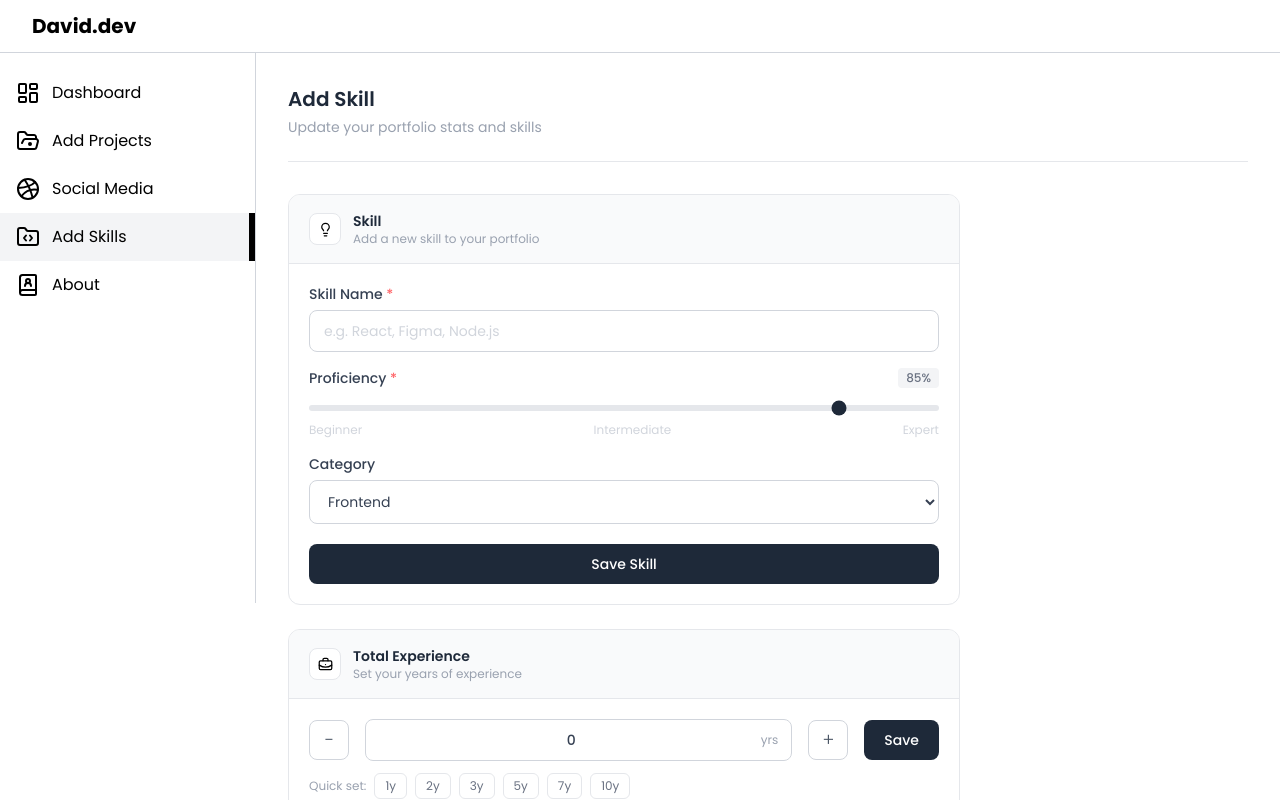
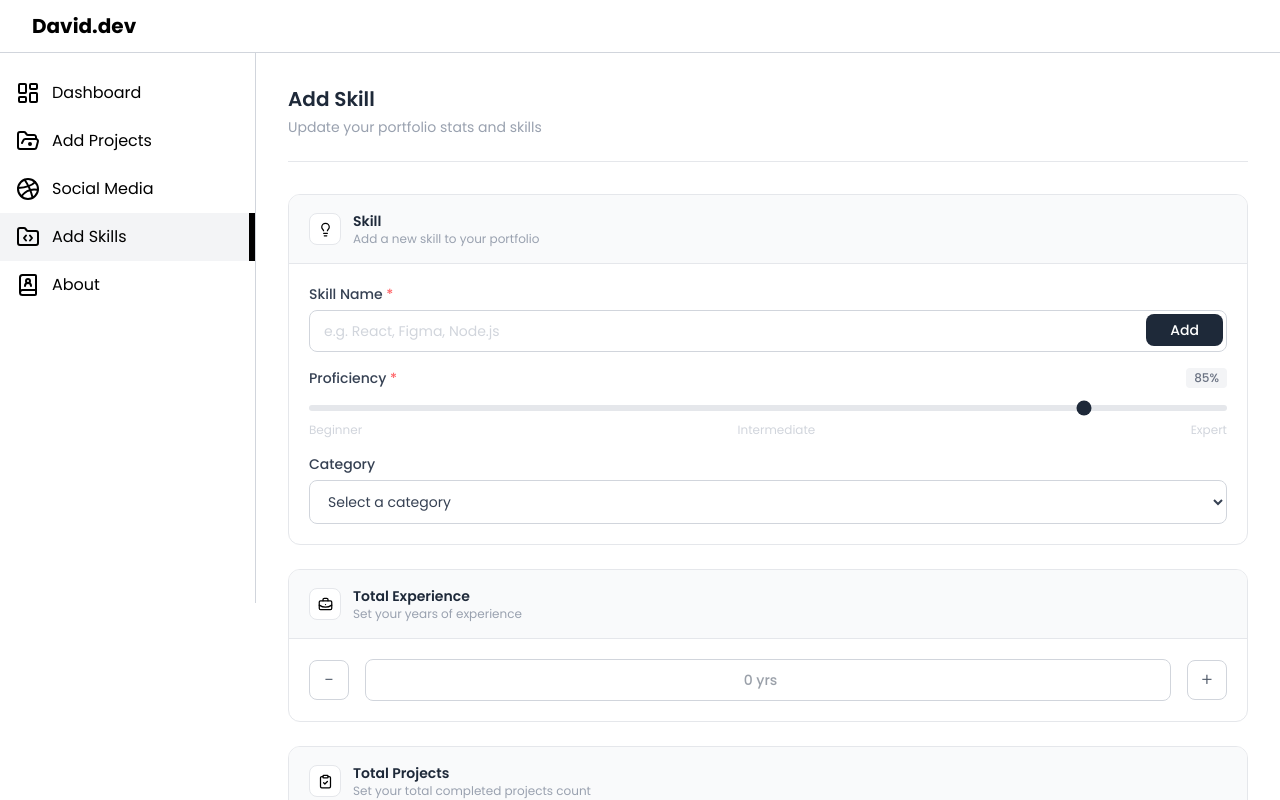
Before and after one commit to DAVID25JAVA/Portfolio_Dashboard, a Next.js app: page /add-skills in a window 1280 px wide. Built offline with nearby package versions, Linux system fonts and the light colour scheme; a web font is replaced by a local one.

Commit message:
working on skill page

```diff
--- a/src/app/add-skills/page.jsx
+++ b/src/app/add-skills/page.jsx
@@ -1,18 +1,94 @@
-import { BriefcaseBusiness, ClipboardCheck, Lightbulb } from 'lucide-react'
-import React from 'react'
+"use client";
+import API from "@/API/API";
+import {
+  setSkillData,
+  setSkillError,
+  setSkillLoading,
+} from "@/features/skillSlice";
+import { BriefcaseBusiness, ClipboardCheck, Lightbulb } from "lucide-react";
+import React, { useState } from "react";
+import toast from "react-hot-toast";
+import { useDispatch, useSelector } from "react-redux";
 
 export default function page() {
+  const { skillLoading } = useSelector((state) => state.skill);
+  const dispatch = useDispatch();
+  const [tech, setTech] = useState("");
+  const [skill, setSkill] = useState({
+    skill: [],
+    category: "",
+    exp: "",
+    totalProject: "",
+  });
+
+  const handleSkill = () => {
+    if (!tech?.trim) {
+      toast.error("Enter your skill");
+      return;
+    }
+    setSkill({
+      ...skill,
+      skill: [...skill?.skill, tech],
+    });
+    setTech("");
+  };
+
+  const handleSubmit = async (e) => {
+    e.preventDefault();
+
+
+
+    const payload = {
+      skill: skill?.skill,
+      exp: skill?.exp,
+      category: skill?.category,
+      totalProject: skill?.totalProject,
+    };
+
+    if (!skill.skill || !skill.category || !skill.exp || !skill?.totalProject) {
+      toast.error("Please fill Data !");
+      return;
+    }
+
+    try {
+      dispatch(setSkillLoading(true));
+      const res = await API({
+        method: "POST",
+        url: "/skill/create",
+        data: payload,
+      });
+      if (res?.success) {
+        dispatch(setSkillData(res?.data));
+        dispatch(setSkillLoading(false));
+        setSkill({
+          skill: [],
+          category: "",
+          exp: "",
+          totalProject: "",
+        });
+        setTech("");
+      }
+    } catch (error) {
+      dispatch(setSkillLoading(false));
+      dispatch(setSkillError(error?.message));
+    }
+  };
+
+  console.log("Skill--->", skill);
+  console.log("Tech--->", tech);
+
   return (
     <div className="p-4 sm:p-8 bg-white min-h-full">
-
       {/* Page Header */}
       <div className="mb-8 pb-6 border-b border-gray-200">
         <h1 className="text-xl font-semibold text-gray-800">Add Skill</h1>
-        <p className="text-sm text-gray-400 mt-1">Update your portfolio stats and skills</p>
+        <p className="text-sm text-gray-400 mt-1">
+          Update your portfolio stats and skills
+        </p>
       </div>
 
-      <div className="max-w-2xl space-y-6">
-
+      <form onSubmit={handleSubmit}>
+        <div className="max-w-5xl w-full space-y-6">
           {/* ── SKILL SECTION ── */}
           <div className="border border-gray-200 rounded-xl overflow-hidden">
             {/* Section header */}
@@ -22,23 +98,32 @@ export default function page() {
               </div>
               <div>
                 <p className="text-sm font-semibold text-gray-800">Skill</p>
-              <p className="text-xs text-gray-400">Add a new skill to your portfolio</p>
+                <p className="text-xs text-gray-400">
+                  Add a new skill to your portfolio
+                </p>
               </div>
             </div>
 
             {/* Form body */}
             <div className="p-5 space-y-4">
-
               {/* Skill Name */}
-            <div>
+              <div className="relative">
                 <label className="block text-sm font-medium text-gray-700 mb-1.5">
                   Skill Name <span className="text-red-400">*</span>
                 </label>
                 <input
                   type="text"
+                  value={tech}
+                  onChange={(e) => setTech(e.target.value)}
                   placeholder="e.g. React, Figma, Node.js"
                   className="w-full px-3.5 py-2.5 text-sm border border-gray-300 rounded-lg bg-white outline-none focus:ring-2 focus:ring-gray-200 focus:border-gray-400 transition-all placeholder-gray-300 text-gray-700"
                 />
+                <button type="button"
+                  onClick={handleSkill}
+                  className=" absolute right-1 bottom-1.5 cursor-pointer p-1 px-6 py-1.5 bg-gray-800 text-white text-sm font-medium rounded-lg hover:bg-gray-700 transition-colors"
+                >
+                  Add
+                </button>
               </div>
 
               {/* Proficiency */}
@@ -47,7 +132,9 @@ export default function page() {
                   <label className="text-sm font-medium text-gray-700">
                     Proficiency <span className="text-red-400">*</span>
                   </label>
-                <span className="text-xs font-medium text-gray-500 bg-gray-100 px-2 py-0.5 rounded">85%</span>
+                  <span className="text-xs font-medium text-gray-500 bg-gray-100 px-2 py-0.5 rounded">
+                    85%
+                  </span>
                 </div>
                 <input
                   type="range"
@@ -65,24 +152,26 @@ export default function page() {
 
               {/* Category */}
               <div>
-              <label className="block text-sm font-medium text-gray-700 mb-1.5">Category</label>
-              <select className="w-full px-3.5 py-2.5 text-sm border border-gray-300 rounded-lg bg-white outline-none focus:ring-2 focus:ring-gray-200 focus:border-gray-400 transition-all text-gray-700 cursor-pointer">
-                <option value="" disabled>Select a category</option>
+                <label className="block text-sm font-medium text-gray-700 mb-1.5">
+                  Category
+                </label>
+                <select
+                  value={skill?.category}
+                  onChange={(e) =>
+                    setSkill({ ...skill, category: e.target?.value })
+                  }
+                  className="w-full px-3.5 py-2.5 text-sm border border-gray-300 rounded-lg bg-white outline-none focus:ring-2 focus:ring-gray-200 focus:border-gray-400 transition-all text-gray-700 cursor-pointer"
+                >
+                  <option value="" disabled>
+                    Select a category
+                  </option>
                   <option>Frontend</option>
                   <option>Backend</option>
-                <option>Database</option>
+                  <option>React</option>
                   <option>DevOps</option>
-                <option>Design</option>
-                <option>Language</option>
+                  <option>Full Stack (MERN)</option>
                   <option>Other</option>
                 </select>
-            </div>
-
-            {/* Save Skill button */}
-            <div className="pt-1">
-              <button className="w-full py-2.5 bg-gray-800 text-white text-sm font-medium rounded-lg hover:bg-gray-700 transition-colors">
-                Save Skill
-              </button>
               </div>
             </div>
           </div>
@@ -94,8 +183,12 @@ export default function page() {
                 <BriefcaseBusiness size={15} />
               </div>
               <div>
-              <p className="text-sm font-semibold text-gray-800">Total Experience</p>
-              <p className="text-xs text-gray-400">Set your years of experience</p>
+                <p className="text-sm font-semibold text-gray-800">
+                  Total Experience
+                </p>
+                <p className="text-xs text-gray-400">
+                  Set your years of experience
+                </p>
               </div>
             </div>
 
@@ -107,33 +200,17 @@ export default function page() {
                 <div className="flex-1 relative">
                   <input
                     type="number"
-                  defaultValue="0"
-                  min="0"
-                  max="50"
+                    value={skill?.exp}
+                    onChange={(e) =>
+                      setSkill({ ...skill, exp: e.target?.value })
+                    }
+                    placeholder="0 yrs"
                     className="w-full px-3.5 py-2.5 text-sm border border-gray-300 rounded-lg bg-white outline-none focus:ring-2 focus:ring-gray-200 focus:border-gray-400 transition-all text-center text-gray-700 font-medium"
                   />
-                <span className=" hidden sm:block absolute right-3.5 top-1/2 -translate-y-1/2 text-xs text-gray-400 pointer-events-none">
-                  yrs
-                </span>
                 </div>
                 <button className="w-10 h-10 rounded-lg border border-gray-300 flex items-center justify-center text-gray-600 hover:bg-gray-100 hover:border-gray-400 transition-all text-lg font-light shrink-0">
                   +
                 </button>
-              <button className="px-4 sm:px-5  py-2 sm:py-2.5 bg-gray-800 text-white text-sm font-medium rounded-lg hover:bg-gray-700 transition-colors shrink-0">
-                Save
-              </button>
-            </div>
-
-            <div className="flex items-center gap-2 mt-3">
-              <span className="text-xs text-gray-400">Quick set:</span>
-              {[1, 2, 3, 5, 7, 10].map((yr) => (
-                <button
-                  key={yr}
-                  className="px-2.5 py-1 text-xs border border-gray-200 text-gray-500 rounded-md hover:border-gray-400 hover:text-gray-700 bg-white transition-all"
-                >
-                  {yr}y
-                </button>
-              ))}
               </div>
             </div>
           </div>
@@ -145,8 +222,12 @@ export default function page() {
                 <ClipboardCheck size={15} />
               </div>
               <div>
-              <p className="text-sm font-semibold text-gray-800">Total Projects</p>
-              <p className="text-xs text-gray-400">Set your total completed projects count</p>
+                <p className="text-sm font-semibold text-gray-800">
+                  Total Projects
+                </p>
+                <p className="text-xs text-gray-400">
+                  Set your total completed projects count
+                </p>
               </div>
             </div>
 
@@ -158,32 +239,17 @@ export default function page() {
                 <div className="flex-1 relative">
                   <input
                     type="number"
-                  defaultValue="0"
-                  min="0"
+                    value={skill?.totalProject}
+                    onChange={(e) =>
+                      setSkill({ ...skill, totalProject: e.target?.value })
+                    }
+                    placeholder="0 total"
                     className="w-full px-3.5 py-2.5 text-sm border border-gray-300 rounded-lg bg-white outline-none focus:ring-2 focus:ring-gray-200 focus:border-gray-400 transition-all text-center text-gray-700 font-medium"
                   />
-                <span className="hidden sm:block absolute right-3.5 top-1/2 -translate-y-1/2 text-xs text-gray-400 pointer-events-none">
-                  total
-                </span>
                 </div>
                 <button className="w-10 h-10 rounded-lg border border-gray-300 flex items-center justify-center text-gray-600 hover:bg-gray-100 hover:border-gray-400 transition-all text-lg font-light shrink-0">
                   +
                 </button>
-              <button className="px-4 sm:px-5  py-2 sm:py-2.5 bg-gray-800 text-white text-sm font-medium rounded-lg hover:bg-gray-700 transition-colors shrink-0">
-                Save
-              </button>
-            </div>
-
-            <div className="flex items-center gap-2 mt-3">
-              <span className="text-xs text-gray-400">Quick set:</span>
-              {[5, 10, 15, 20, 25, 50].map((n) => (
-                <button
-                  key={n}
-                  className="px-2.5 py-1 text-xs border border-gray-200 text-gray-500 rounded-md hover:border-gray-400 hover:text-gray-700 bg-white transition-all"
-                >
-                  {n}
-                </button>
-              ))}
               </div>
             </div>
           </div>
@@ -193,12 +259,15 @@ export default function page() {
             <p className="text-xs text-gray-400">
               <span className="text-red-400">*</span> Required fields
             </p>
-          <button className="px-6 py-2.5 bg-gray-800 text-white text-sm font-medium rounded-lg hover:bg-gray-700 transition-colors">
-            Save All Changes
+            <button
+              type="submit"
+              className="px-6 py-2.5 bg-gray-800 text-white text-sm font-medium rounded-lg hover:bg-gray-700 transition-colors"
+            >
+              Add
             </button>
           </div>
-
         </div>
+      </form>
     </div>
-  )
+  );
 }
--- /dev/null
+++ b/src/features/skillSlice.js
@@ -0,0 +1,29 @@
+import { createSlice } from "@reduxjs/toolkit";
+
+const skillSlice = createSlice({
+  name: "skill",
+  initialState: {
+    skillError: null,
+    skillLoading: false,
+    skillData: [],
+  },
+  reducers: {
+    setSkillError: (state, action) => {
+      state.skillError = action.payload;
+    },
+    setSkillLoading: (state, action) => {
+      state.skillLoading = action.payload;
+    },
+    setSkillData: (state, action) => {
+      state.skillData = action.payload;
+    },
+  },
+});
+
+export const {
+  setSkillData,
+  setSkillError,
+  setSkillLoading,
+} = skillSlice.actions;
+
+export default skillSlice.reducer;
--- a/src/store/store.js
+++ b/src/store/store.js
@@ -2,11 +2,13 @@
 import { configureStore } from "@reduxjs/toolkit";
 import projectSlice from "../features/projectSlice";
 import socialMediaSlice from '../features/socialMediaSlice';
+import skillSlice  from '../features/skillSlice'
 
 const store = configureStore({
   reducer: {
     project: projectSlice,
-    social:socialMediaSlice
+    social: socialMediaSlice,
+    skill:skillSlice
   },
 });
 
```
Lines whose indentation alone changed are shown as unchanged.
